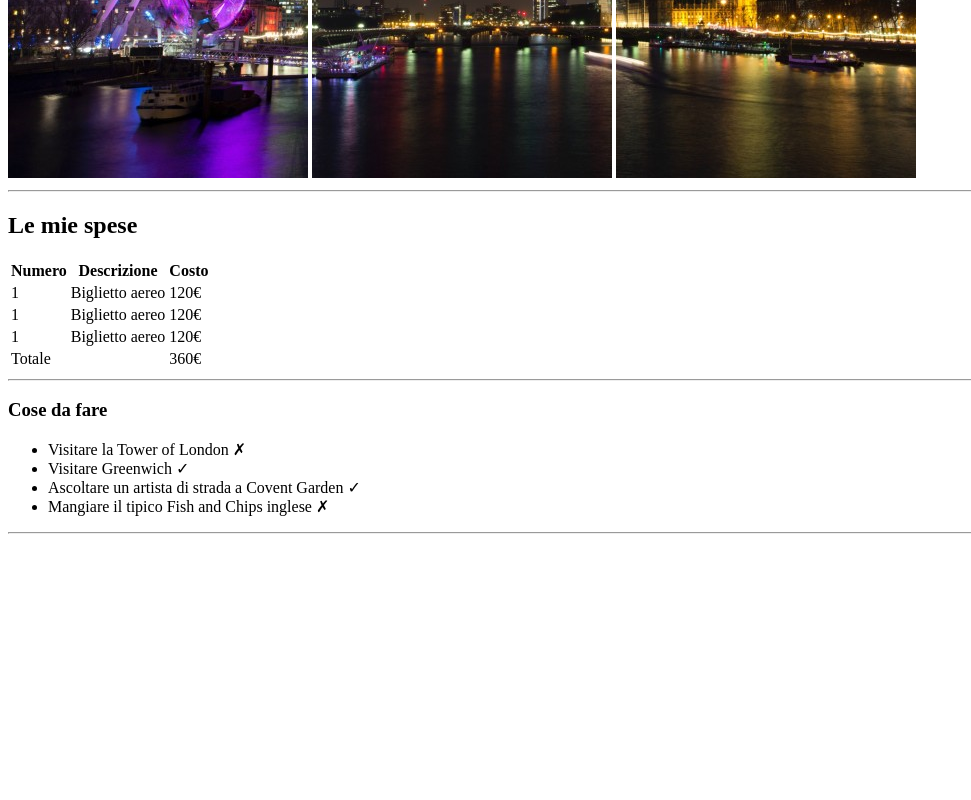
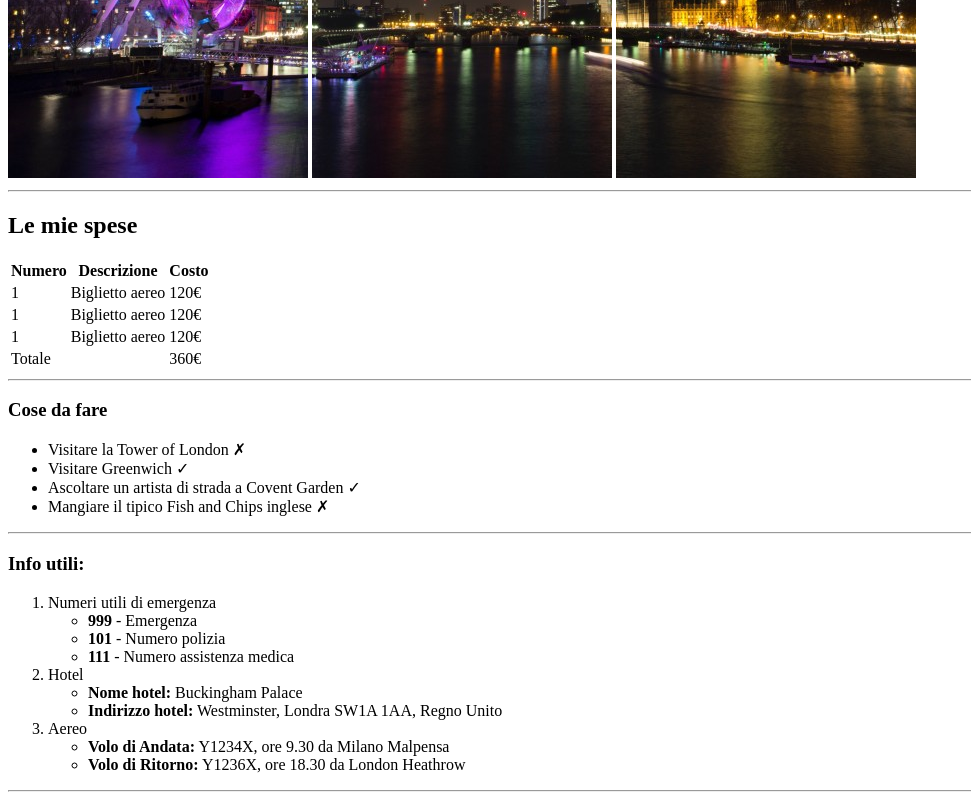
Before and after one commit to Eliana-Abate/html-london-trip, a plain HTML site: page index.html in a window 1280 px wide. Shown: the part 502-1302 px from the top of the page, without its empty margins (0-971 px from the left). Before the commit the page ends 1044 px from the top, so only its background shows below. Drawn offline with Linux system fonts and the light colour scheme.

Commit message:
Added: main (info section) + hr

```diff
--- a/index.html
+++ b/index.html
@@ -69,6 +69,38 @@
 
         <hr>
 
+        <!--Informazioni utili-->
+        <section class="info">
+
+            <h3>Info utili:</h3>
+
+            <ol>
+                <li>Numeri utili di emergenza
+                    <ul>
+                        <li><strong>999</strong> - Emergenza</li>
+                        <li><strong>101</strong> - Numero polizia</li>
+                        <li><strong>111</strong> - Numero assistenza medica</li>
+                    </ul>
+                </li>
+
+                <li>Hotel
+                    <ul>
+                        <li><strong>Nome hotel:</strong> Buckingham Palace</li>
+                        <li><strong>Indirizzo hotel:</strong> Westminster, Londra SW1A 1AA, Regno Unito</li>
+                    </ul>
+                </li>
+
+                <li>Aereo
+                    <ul>
+                        <li><strong>Volo di Andata:</strong> Y1234X, ore 9.30 da Milano Malpensa</li>
+                        <li><strong>Volo di Ritorno:</strong> Y1236X, ore 18.30 da London Heathrow</li>
+                    </ul>
+                </li>
+            </ol>
+        </section>
+
+        <hr>
+
 
 
     </main>
```
